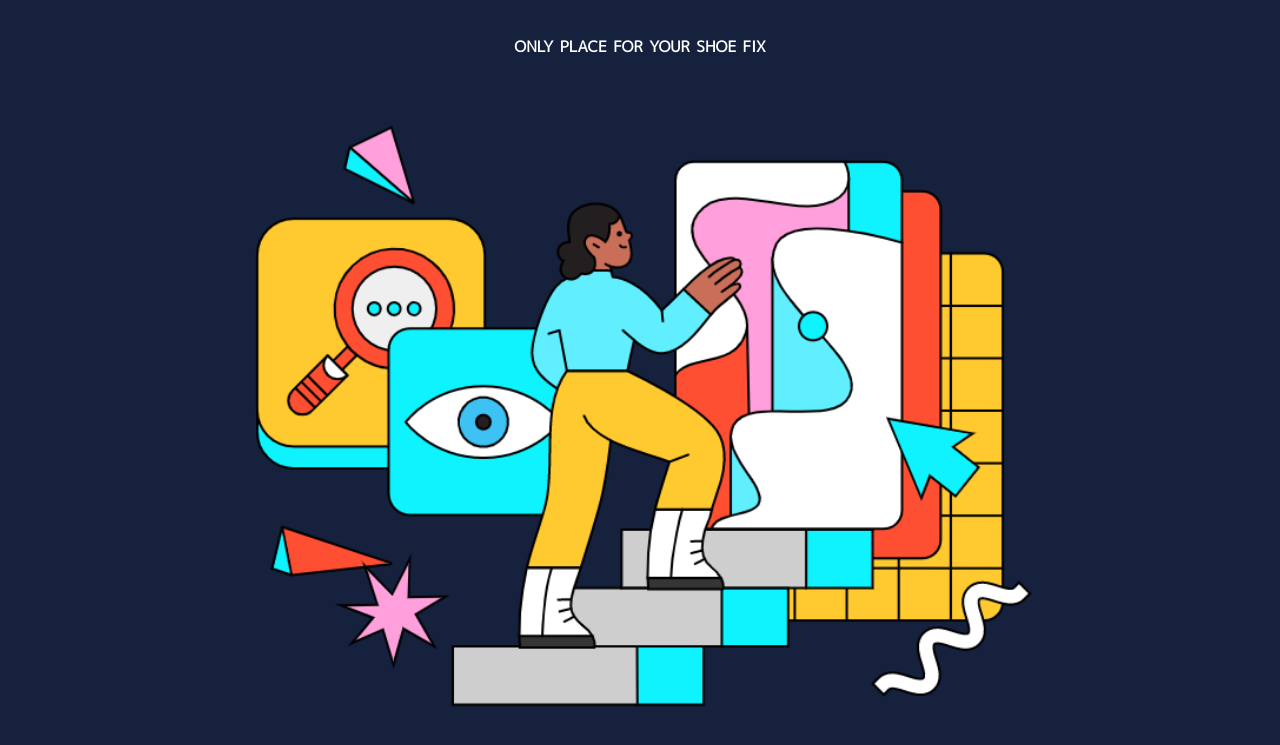
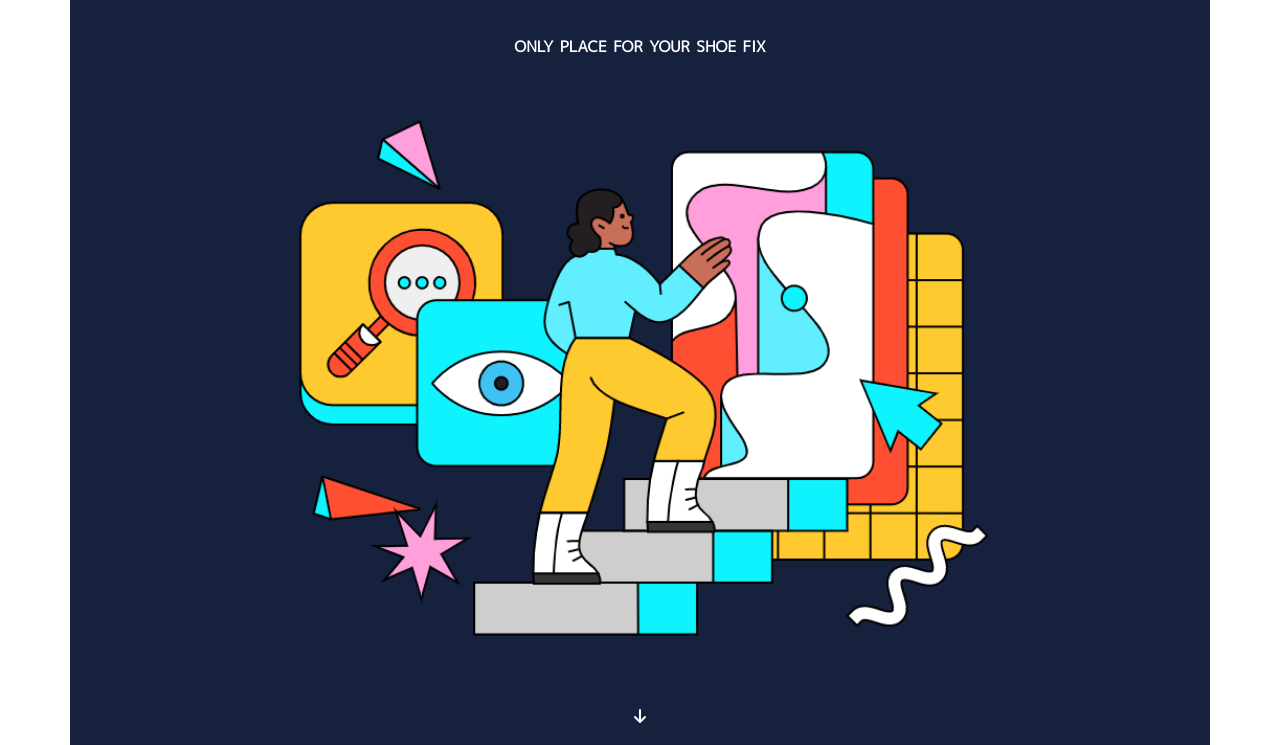
Before and after one commit to 1Dedios/odin-landing-page, a plain HTML site: page index.html in a window 1280 px wide. Shown: the part 381-1126 px from the top of the page. Drawn offline with nearby package versions, Linux system fonts and the light colour scheme.

Commit message:
main section edit

```diff
--- a/index.html
+++ b/index.html
@@ -61,9 +61,9 @@
 
 
     <!--the main content div with heading and image-->
-    <div class="container-fluid">
+    <div class="container top">
         <div class="row">
-            <div class="col top text-center">
+            <div class="col text-center">
                 <h1>sneakr dealr</h1>
                 <i class="fa-solid fa-shoe-prints shoe-prints"></i> <i class="fa-solid fa-fade fa-shoe-prints"></i> <i
                     class="fa-solid fa-shoe-prints"></i> <i class="fa-solid fa-fade fa-shoe-prints shoe-prints"></i>
```
